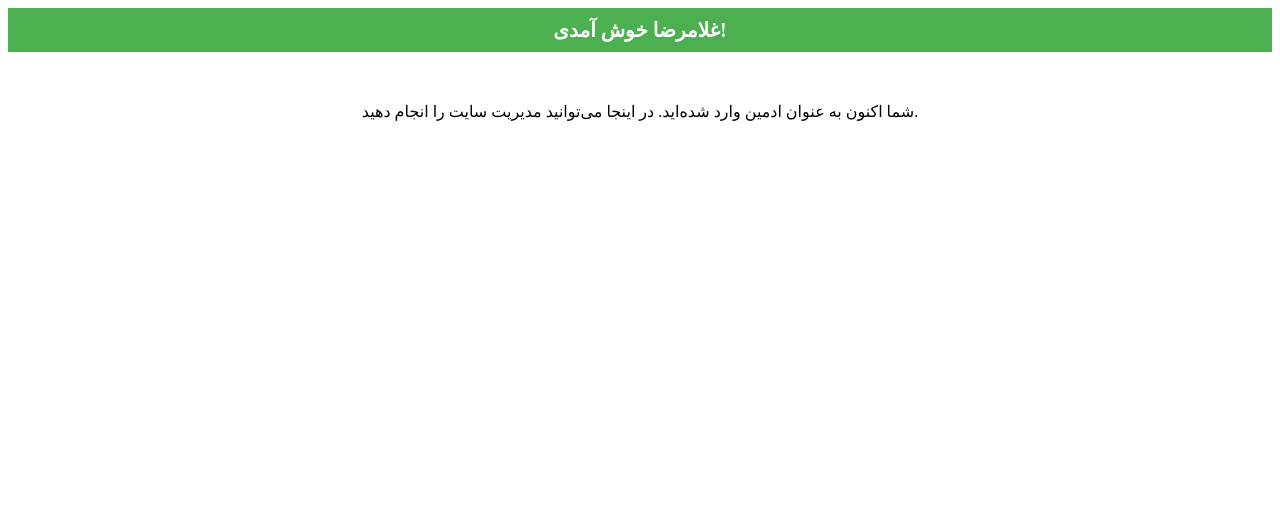
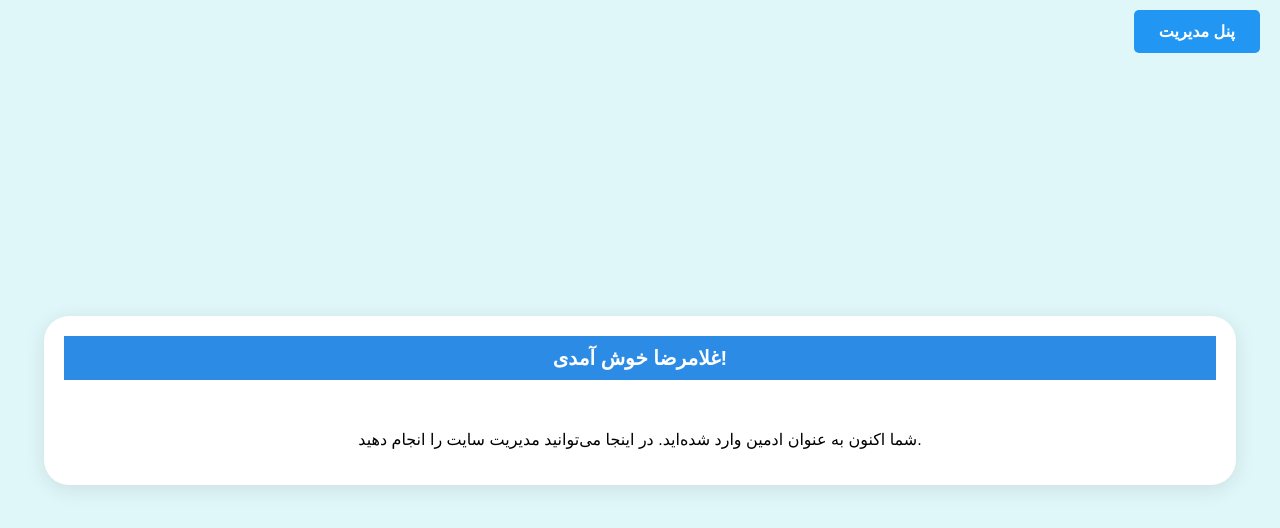
Before and after one commit to lilmazzzi/azar, a plain HTML site: page admin_dashboard.html in a window 1280 px wide. Drawn offline with Linux system fonts and the light colour scheme; a web font is replaced by a local one.

Commit message:
Update admin_dashboard.html

```diff
--- a/admin_dashboard.html
+++ b/admin_dashboard.html
@@ -4,9 +4,30 @@
     <meta charset="UTF-8">
     <meta name="viewport" content="width=device-width, initial-scale=1.0">
     <title>صفحه جدید ادمین</title>
+    <link href="https://fonts.googleapis.com/css2?family=Vazir&display=swap" rel="stylesheet">
     <style>
+        body {
+            font-family: 'Vazir', sans-serif; /* تغییر فونت به بی نازنین */
+            background-color: #e0f7fa; /* رنگ آبی کم‌رنگ برای پس‌زمینه */
+            margin: 0;
+            padding: 0;
+            display: flex;
+            justify-content: center;
+            align-items: center;
+            min-height: 100vh;
+        }
+
+        .container {
+            width: 90%;
+            max-width: 1200px;
+            background-color: white;
+            padding: 20px;
+            border-radius: 25px; /* حاشیه بیضی شکل */
+            box-shadow: 0 4px 20px rgba(0, 0, 0, 0.1); /* سایه نرم */
+        }
+
         .welcome-message {
-            background-color: #4CAF50;
+            background-color: #2b8be5;
             color: white;
             padding: 10px;
             text-align: center;
@@ -18,15 +39,48 @@
             text-align: center;
             margin-top: 50px;
         }
+
+        /* استایل برای دکمه پنل مدیریت */
+        .admin-panel-btn {
+            background-color: #2196F3;
+            color: white;
+            padding: 12px 25px;
+            text-decoration: none;
+            border-radius: 5px;
+            font-weight: bold;
+            border: none;
+            display: inline-block;
+            transition: background-color 0.3s ease, transform 0.2s ease;
+        }
+
+        /* تغییرات هنگام هاور دکمه */
+        .admin-panel-btn:hover {
+            background-color: #1976D2;
+            transform: translateY(-3px);
+        }
+
+        /* قرار دادن دکمه در بالا سمت راست */
+        .top-right-btn {
+            position: absolute;
+            top: 10px;
+            right: 20px;
+        }
     </style>
 </head>
 <body>
-    <div class="welcome-message">
-        غلامرضا خوش آمدی!
-    </div>
+    <div class="container">
+        <div class="welcome-message">
+            غلامرضا خوش آمدی!
+        </div>
 
-    <div class="dashboard-content">
-        <p>شما اکنون به عنوان ادمین وارد شده‌اید. در اینجا می‌توانید مدیریت سایت را انجام دهید.</p>
+        <!-- دکمه پنل مدیریت در بالا سمت راست -->
+        <div class="top-right-btn">
+            <a href="admin_panel.html" class="admin-panel-btn">پنل مدیریت</a>
+        </div>
+
+        <div class="dashboard-content">
+            <p>شما اکنون به عنوان ادمین وارد شده‌اید. در اینجا می‌توانید مدیریت سایت را انجام دهید.</p>
+        </div>
     </div>
 </body>
 </html>
```
